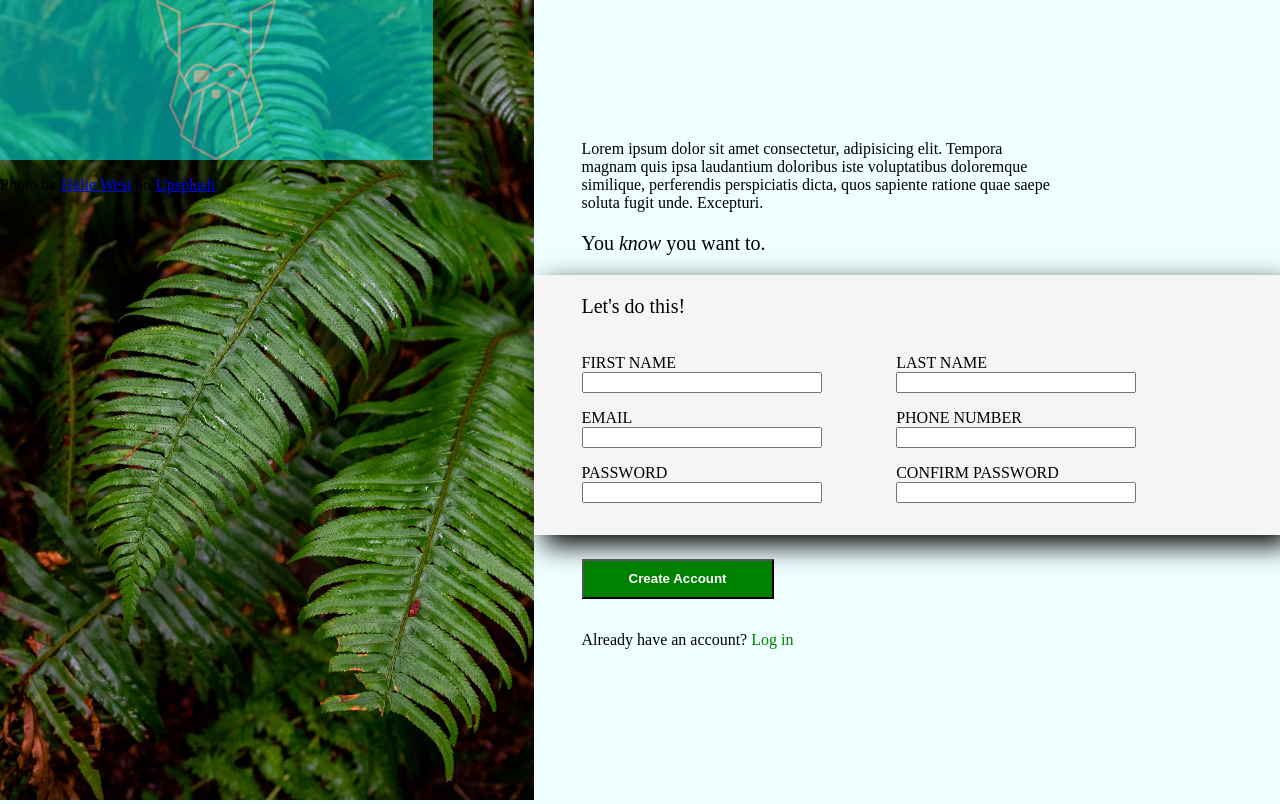
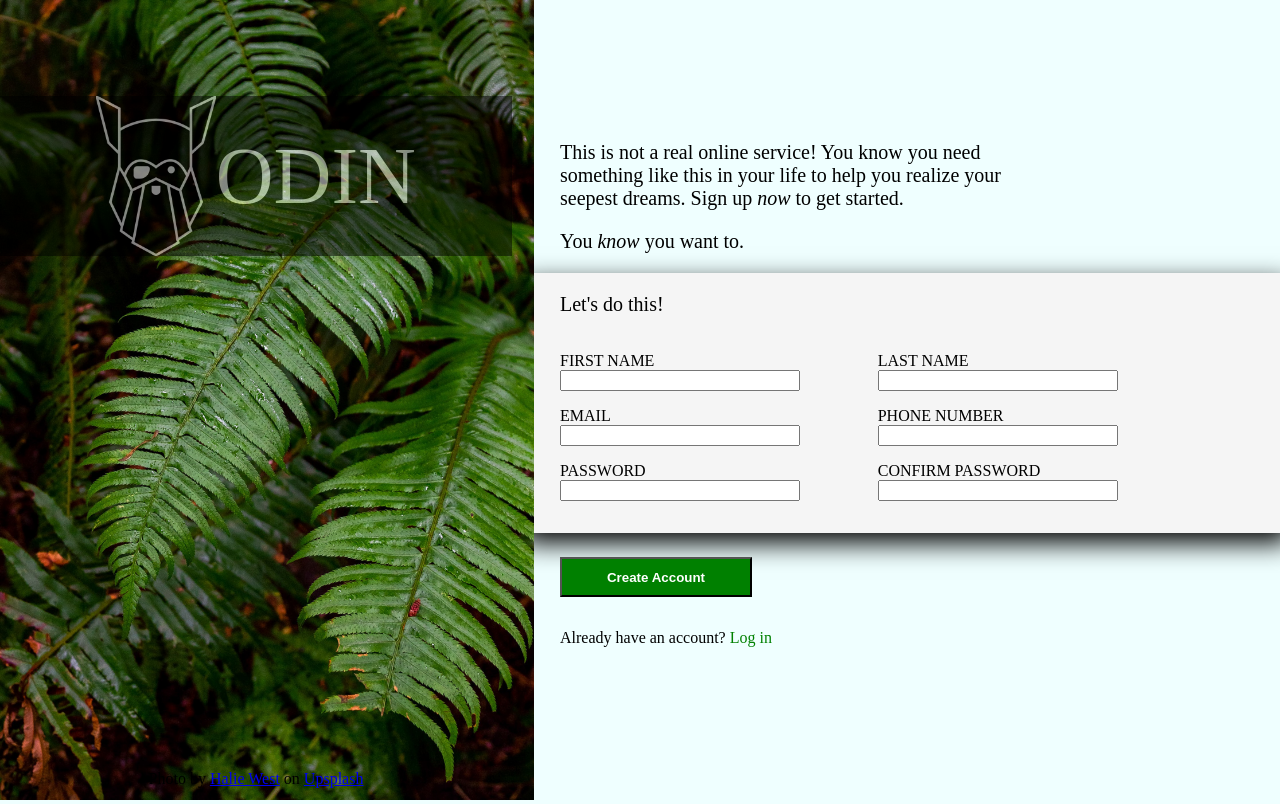
Before and after one commit to Good-Day-2-U/odin-form-sample, a plain HTML site: page index.html in a window 1280 px wide. Drawn offline with Linux system fonts and the light colour scheme.

Commit message:
Cleaned up layput and styleing Only thing left is the password matching javascript

```diff
--- a/index.html
+++ b/index.html
@@ -12,18 +12,16 @@
         <div class="image-layer">
           <div class="logo-container">
             <img src="images/odin-lined.png" alt="" />
+            <p>ODIN</p>
           </div>
 
           <p class="image-credit">Photo by <a href="https://unsplash.com/photos/green-leaf-plant-in-close-up-photography-25xggax4bSA">Halie West</a> on <a href="https://unsplash.com/">Upsplash</a></p>
         </div>
-
-        <div class="logo-layer">
-          <img src="images/halie-west-25xggax4bSA-unsplash.jpg" alt="" />
-        </div>
+       <img class="main-image" src="images/halie-west-25xggax4bSA-unsplash.jpg" alt="" />
       </div>
 
       <div class="right">
-        <p class="hero">Lorem ipsum dolor sit amet consectetur, adipisicing elit. Tempora magnam quis ipsa laudantium doloribus iste voluptatibus doloremque similique, perferendis perspiciatis dicta, quos sapiente ratione quae saepe soluta fugit unde. Excepturi.</p>
+        <p class="hero">This is not a real online service! You know you need something like this in your life to help you realize your seepest dreams. Sign up <em>now</em> to get started.</p>
         <p class="quote">You <em>know</em> you want to.</p>
 
         <div class="form-body">
--- a/style.css
+++ b/style.css
@@ -20,6 +20,8 @@ body {
   margin: 0;
   padding-right: 14rem;
   margin-left: 3rem;
+  font-size: 1.25rem;
+  font-weight: 530;
 }
 
 .quote {
@@ -28,14 +30,29 @@ body {
   font-size: 1.25rem;
 }
 
+.image-layer {
+  display: flex;
+  flex-direction: column;
+  justify-content: space-between;
+  align-items: center;
+  height: 100%;
+  position: absolute;
+}
+
+.image-layer {
+  /* box-sizing: border-box; */
+  width: 100%;
+}
+
 .logo-container {
   height: 10rem;
   width: 100%;
-  background-color: aqua;
+  background-color: rgb(0, 0, 0);
   opacity: 50%;
   display: flex;
   align-items: center;
   justify-content: center;
+  margin-top: 6rem;
 }
 
 .logo-container img {
@@ -44,21 +61,31 @@ body {
   opacity: 100%;
 }
 
-.logo-layer img {
+.logo-container p {
+  font-size: 5rem;
+  color: white;
+}
+
+.main-image {
   /* height: 100%; */
   width: auto;
   height: 100vh;
 }
 
 .left {
-  width: 60%;
+  width: 40%;
   height: 100%;
+  /* flex-shrink: .4; */
+  position: relative;
 }
 
-.image-layer {
+/* .image-layer {
   position: absolute;
-  width: 33.8%;
-}
+} */
+
+/* .left.image-layer {
+  width: 100%;
+} */
 
 
 .right {
```
